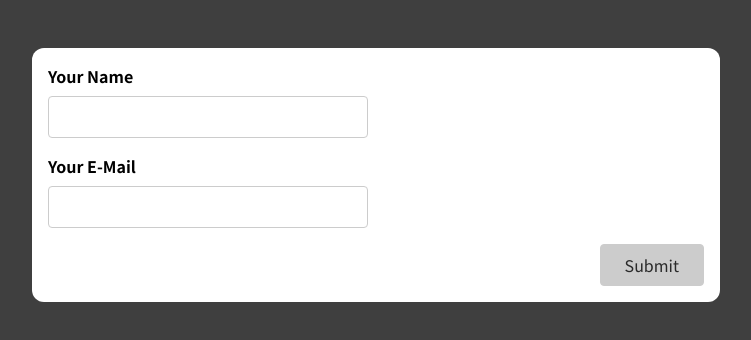
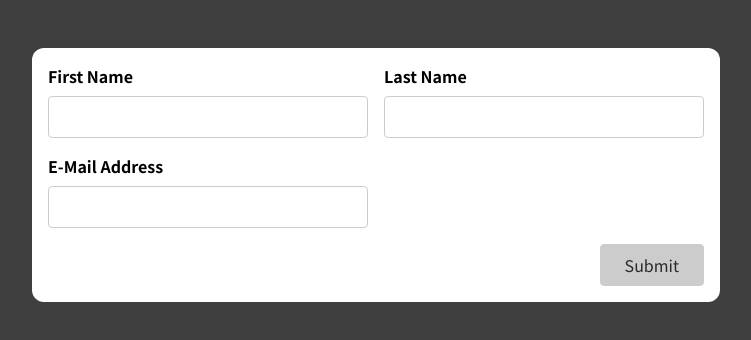
Before and after one commit to mayrars/form, a React (Create React App) app: page / in a window 1280 px wide. Shown: the top 340 px of the page, without its empty margins (264-1015 px from the left). Built offline with nearby package versions, Linux system fonts and the light colour scheme.

Commit message:
Validación del form Basic Form

```diff
--- a/src/App.js
+++ b/src/App.js
@@ -1,9 +1,9 @@
-import SimpleInput from './components/SimpleInput';
+import BasicForm from './components/BasicForm';
 
 function App() {
   return (
     <div className="app">
-      <SimpleInput />
+      <BasicForm />
     </div>
   );
 }
--- a/src/components/BasicForm.js
+++ b/src/components/BasicForm.js
@@ -1,22 +1,103 @@
+import useInput from "../hooks/use-input";
+
+const isNotEmpty = (value) => value.trim() !== "";
+const isEmail = (value) => value.includes("@");
+
 const BasicForm = (props) => {
+  const {
+    value: firstNameValue,
+    isValid: firstNameIsValid,
+    hasError: firstNameHasError,
+    valueChangeHandler: firstNameChangeHandler,
+    inputBlurHandler: firstNameBlurHandler,
+    reset: resetFirstName,
+  } = useInput(isNotEmpty);
+
+  const {
+    value: lastNameValue,
+    isValid: lastNameIsValid,
+    hasError: lastNameHasError,
+    valueChangeHandler: lastNameChangeHandler,
+    inputBlurHandler: lastNameBlurHandler,
+    reset: resetLastName,
+  } = useInput(isNotEmpty);
+
+  const {
+    value: emailValue,
+    isValid: emailIsValid,
+    hasError: emailHasError,
+    valueChangeHandler: emailChangeHandler,
+    inputBlurHandler: emailBlurHandler,
+    reset: resetEmail,
+  } = useInput(isEmail);
+
+  let formIsValid = false;
+
+  if (firstNameIsValid && lastNameIsValid && emailIsValid) {
+    formIsValid = true;
+  }
+
+  const submitHandler = (event) => {
+    event.preventDefault()
+    if(!formIsValid){
+      return;
+    }
+    resetFirstName()
+    resetLastName()
+    resetEmail()
+  }
+  const firstNameClasses = firstNameHasError
+    ? "form-control invalid"
+    : "form-control";
+
+  const lastNameClasses = lastNameHasError
+    ? "form-control invalid"
+    : "form-control";
+
+  const emailClasses = emailHasError
+    ? "form-control invalid"
+    : "form-control";
+
+
   return (
-    <form>
-      <div className='control-group'>
-        <div className='form-control'>
-          <label htmlFor='name'>First Name</label>
-          <input type='text' id='name' />
+    <form onSubmit={submitHandler}>
+      <div className="control-group">
+        <div className={firstNameClasses}>
+          <label htmlFor="name">First Name</label>
+          <input
+            type="text"
+            id="name"
+            value={firstNameValue}
+            onChange={firstNameChangeHandler}
+            onBlur={firstNameBlurHandler}
+          />
+          {firstNameHasError && <p className="error-text">Please enter a First Name</p>}
         </div>
-        <div className='form-control'>
-          <label htmlFor='name'>Last Name</label>
-          <input type='text' id='name' />
+        <div className={lastNameClasses}>
+          <label htmlFor="name">Last Name</label>
+          <input
+            type="text"
+            id="name"
+            value={lastNameValue}
+            onChange={lastNameChangeHandler}
+            onBlur={lastNameBlurHandler}
+          />
+          {lastNameHasError && <p className="error-text">Please enter a Last Name</p>}
         </div>
       </div>
-      <div className='form-control'>
-        <label htmlFor='name'>E-Mail Address</label>
-        <input type='text' id='name' />
+      <div className={emailClasses}>
+        <label htmlFor="name">E-Mail Address</label>
+        <input
+          type="text"
+          id="name"
+          value={emailValue}
+          onChange={emailChangeHandler}
+          onBlur={emailBlurHandler}
+        />
+        {emailHasError && <p className="error-text">Please enter a valid email</p>}
       </div>
-      <div className='form-actions'>
-        <button>Submit</button>
+      <div className="form-actions">
+        <button disabled={ !formIsValid }>Submit</button>
       </div>
     </form>
   );
```
Also changed, not shown: 1 other file (tests, documents, lock files or other folders).
